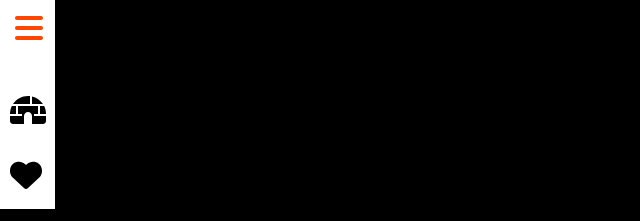
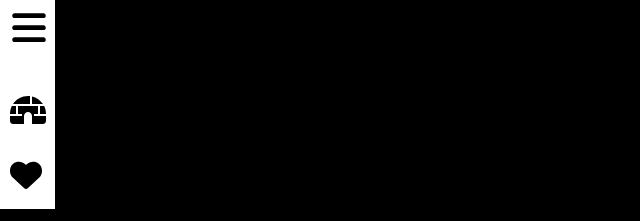
Before and after one commit to Charawey-X/the-virtual-bar, a React app: page /saved in a window 1280 px wide. In both pictures the pointer is over the element 29 px from the left and 29 px from the top of the page. Shown: the top 221 px of the page, 0-640 px from the left. Built offline with nearby package versions, Linux system fonts and the light colour scheme.

Commit message:
add hover effect to sidebar

```diff
--- a/src/components/Sidebar/Sidebar.css
+++ b/src/components/Sidebar/Sidebar.css
@@ -31,7 +31,7 @@ main {
 }
 
 .bars:hover {
-    color: orangered;
+    scale: 1.2;
 }
 
 .bottom-side {
```
